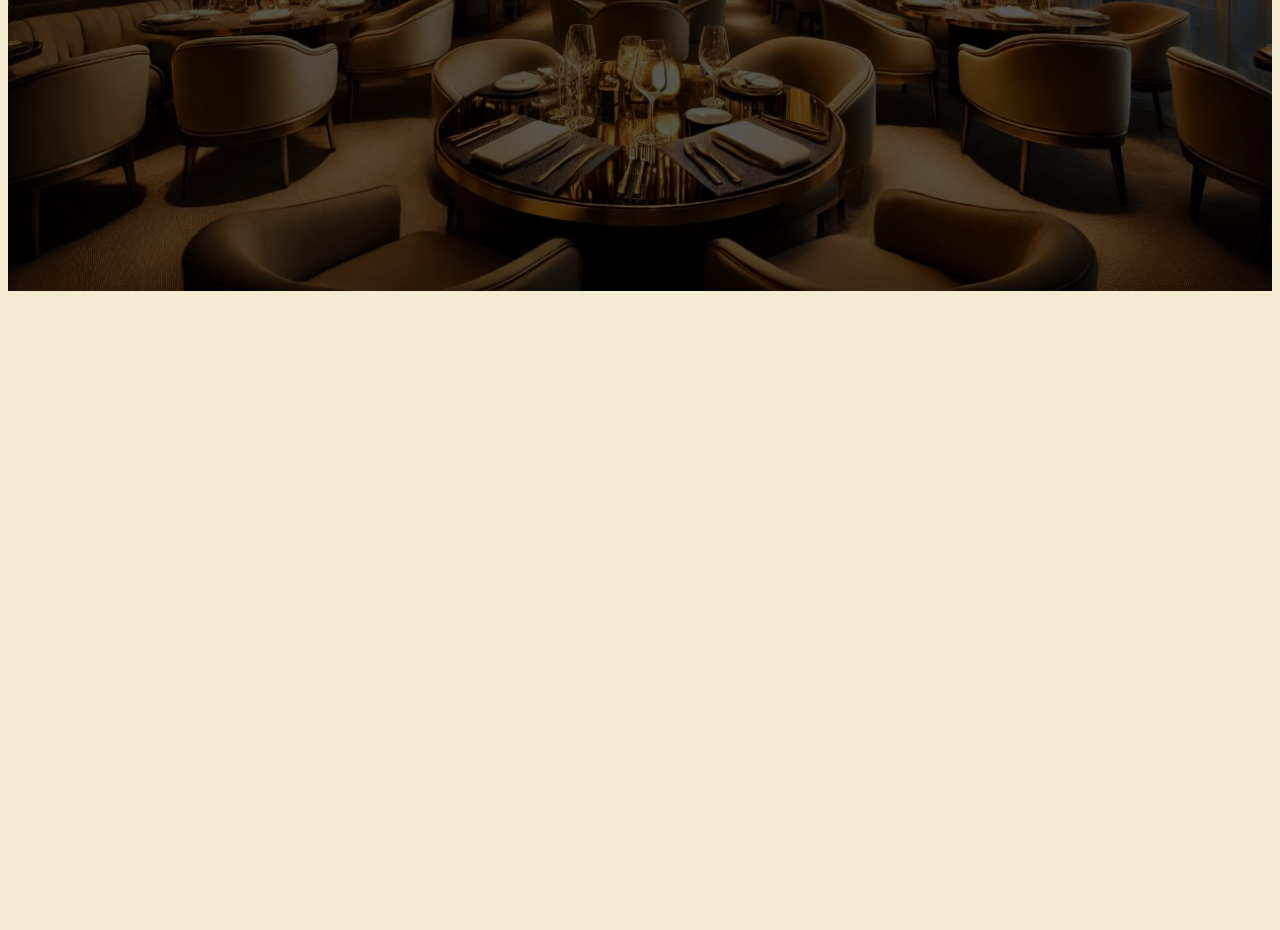
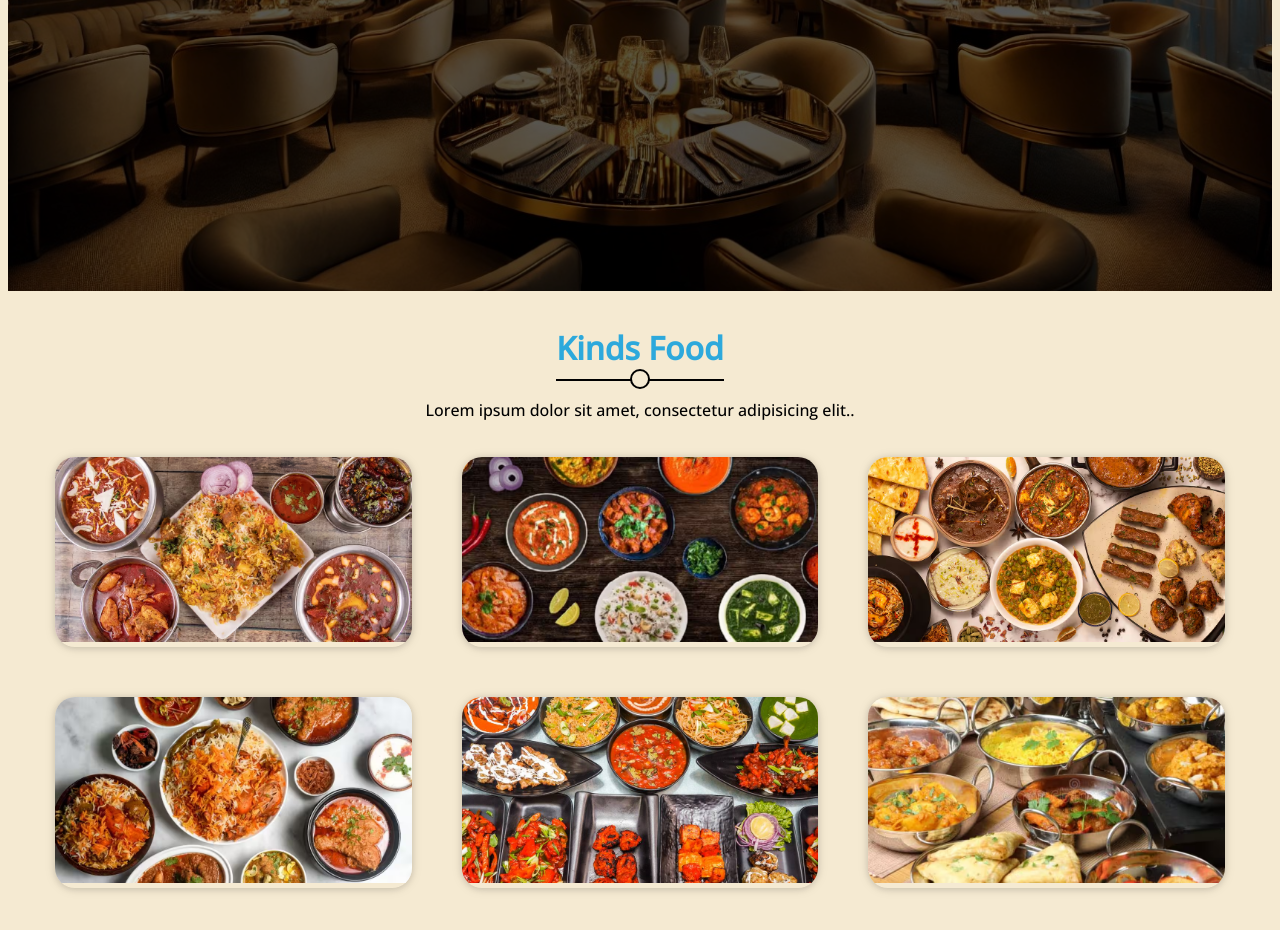
Before and after one commit to LAKHALKHALID/Food_poject, a plain HTML site: page index.html in a window 1280 px wide. Shown: the part 500-1430 px from the top of the page. Before the commit the page ends 800 px from the top, so only its background shows below. Drawn offline with Linux system fonts and the light colour scheme.

Commit message:
I am still working on this project

```diff
--- a/index.html
+++ b/index.html
@@ -44,5 +44,42 @@
     </div>
    </div>
   <!-- End landing -->
+
+  <!-- Start kinds of food -->
+   <div class="food">
+      <h1 class="title">Kinds food</h1>
+      <p class="main-par">Lorem ipsum dolor sit amet, consectetur adipisicing elit..</p>
+      <div class="container">
+        <div class="box">
+          <img src="img/f1.avif" alt="">
+          <div class="over"></div>
+
+        </div>
+        <div class="box">
+          <img src="img/f2.avif" alt="">
+          <div class="over"></div>
+
+        </div>
+        <div class="box">
+          <img src="img/f3.avif" alt="">
+          <div class="over"></div>
+
+        </div>
+        <div class="box">
+          <img src="img/f4.avif" alt="">
+          <div class="over"></div>
+
+        </div>
+        <div class="box">
+          <img src="img/f5.jpg" alt="">
+          <div class="over"></div>
+        </div>
+        <div class="box">
+          <img src="img/f6.avif" alt="">
+          <div class="over"></div>
+        </div>
+
+      </div>
+   </div>
 </body>
 </html>
--- a/style.css
+++ b/style.css
@@ -24,6 +24,8 @@
 :root{
   --time-during:0.3s;
   --color-hover:#fae7ac;
+  --color-title:#2da9dc;
+  --padding-top:35px;
 }
 body{
   background-color: #f5ead2;
@@ -124,3 +126,88 @@ transition: var(--time-during);
   transform: translateY(-10px);
 }
 /* End landing */
+
+/* start main title and main par */
+.title{
+    text-align: center;
+    font-weight: bold;
+    text-transform: capitalize;
+    color: var(--color-title);
+    position: relative;
+      width: fit-content;
+        margin: auto;
+}
+.title::after{
+  content: "";
+  position: absolute;
+  width: 100%;
+    height: 2px;
+    background: #000;
+    left: 0;
+    bottom: -12px;
+    z-index: 1;
+}
+.title::before {
+  content: "";
+    position: absolute;
+    width: 16px;
+    height: 16px;
+    background-color: #f5ead2;
+    bottom: -20px;
+    border: 2px solid #000;
+    border-radius: 50%;
+    transform: translateX(-50%);
+    left: 50%;
+    z-index: 2;
+
+}
+
+.main-par{
+margin-top: 30px;
+text-align: center;
+}
+
+/* End main title and main par */
+
+/* Start food  */
+.food{
+  padding-top: var(--padding-top);
+  padding-bottom: var(--padding-top);
+}
+.food .container{
+  display: grid;
+    grid-template-columns: repeat(auto-fill, minmax(300px, 1fr));
+    gap: 50px;
+
+    padding-top: 20px;
+}
+.food .container .box img{
+  max-width: 100%;
+}
+.food .container .box{
+  border-radius: 20px;
+  overflow: hidden;
+  box-shadow:
+      0 1px 6px rgba(0, 0, 0, 0.12),
+      0 1px 12px rgba(0, 0, 0, 0.1);
+  transition: var(--time-during);
+  position: relative;
+}
+.food .container .box .over{
+  position: absolute;
+  width: 100%;
+  height: 0%;
+  background-color: rgb(0 0 0 / 65%);
+  left: 0;
+  bottom: 0;
+  transition: var(--time-during);
+
+}
+.food .container .box:hover{
+transform: translateY(-15px);
+}
+.food .container .box:hover .over{
+  /* display:block; */
+  height: 100%;
+}
+/* End food */
```
Also changed, not shown: img/f1.avif (renamed from img/0f181fbc2d78a5ff69d623e67f660440.avif), img/f2.avif (renamed from img/16cbc57f347112e849056453dd697c97_featured_v2.avif), img/f3.avif (renamed from img/78c866134ef52130f34cdd50156e5d42.avif), img/f4.avif (renamed from img/0559fe0f899315a2980af0657001a546.avif), img/f5.jpg (renamed from img/a29fe2c00d3e99a9f76fc2a205bb9e59.jpg), img/f6.avif (renamed from img/dd4a8227d56b1daf12d3c260b982f3a7.avif).
